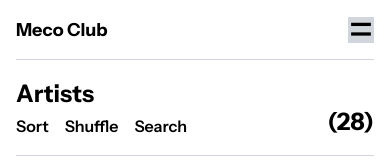
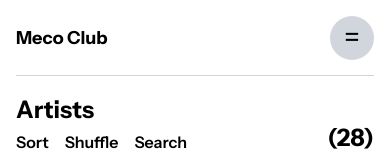
Before and after one commit to deraolisah/meco, a React (Vite) app: page / in a window 390 px wide. Shown: the top 160 px of the page. Built offline with nearby package versions, Linux system fonts and the light colour scheme.

Commit message:
Update: Custom MenuBtn

```diff
--- a/src/components/Navbar.jsx
+++ b/src/components/Navbar.jsx
@@ -63,10 +63,15 @@
 
       <div
         ref={toggleIconRef}
-        className='flex md:hidden cursor-pointer bg-gray-300 text-5xl w-6.5 h-6.5 items-center justify-center font-normal p-1.5'
+        className='flex md:hidden cursor-pointer bg-gray-300 rounded-full text-lg items-center justify-center font-normal'
         onClick={toggleMenu}
         title='menu'>
-          {menuOpen ? '×' : '='}
+          {menuOpen ?
+          <span className='p-1 px-3.5 text-3xl'> × </span>
+          :
+          // <span className='p-2'> {'>_<'} </span>
+          <span className='p-1 px-3.5 text-3xl'> {'='} </span>
+          }
       </div>
 
 
```
